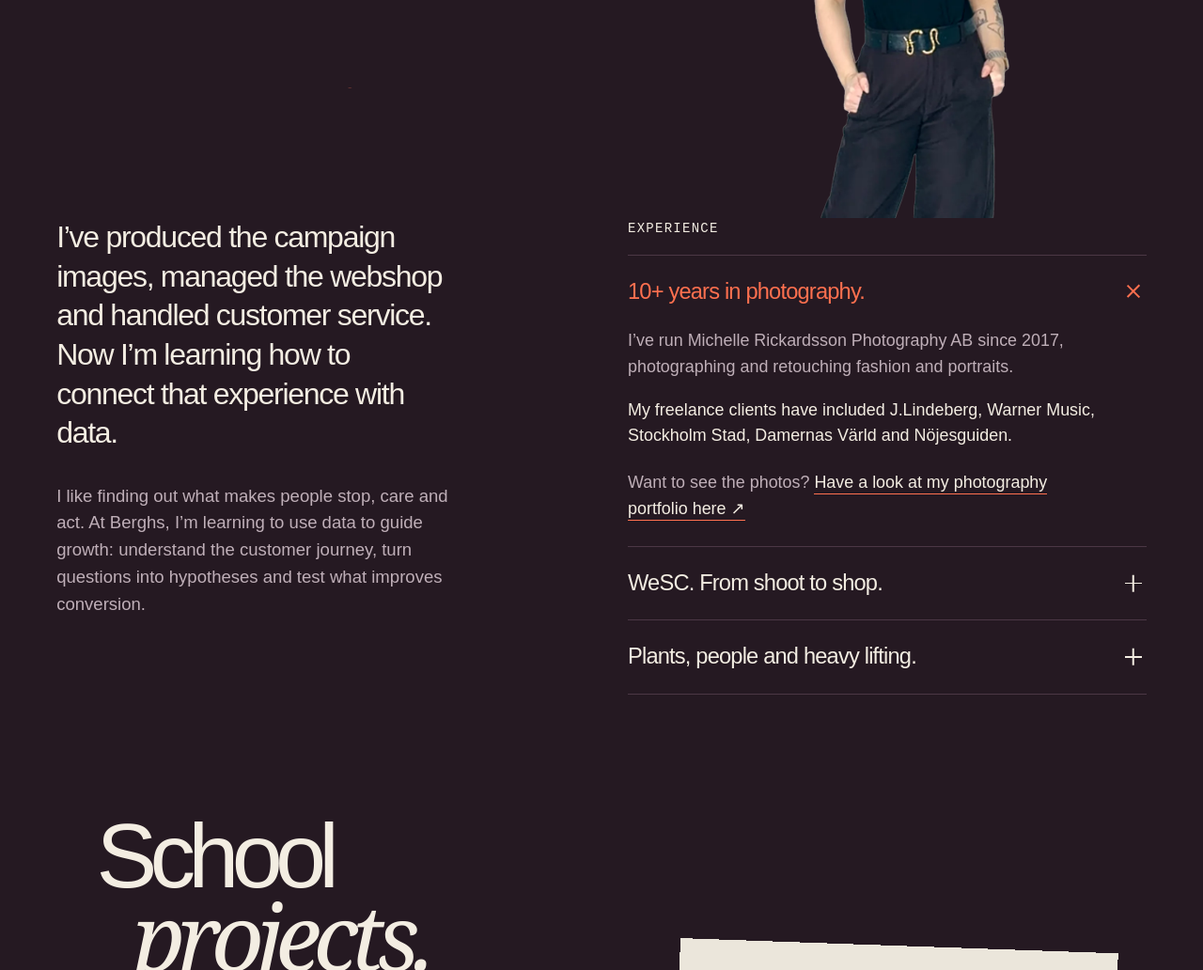
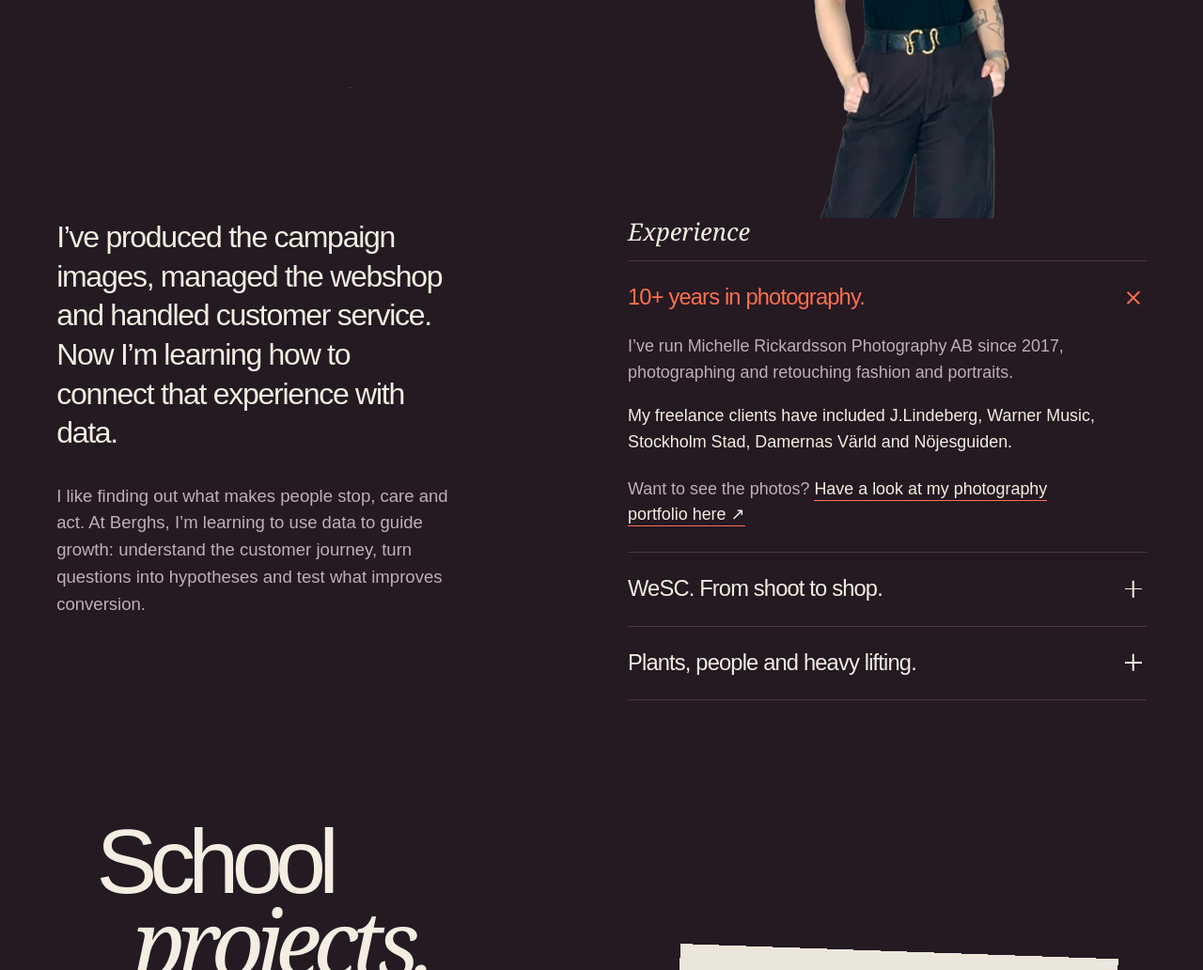
Before and after one commit to michellerickardsson/michellerickardsson.github.io, a plain HTML site: page index.html in a window 1280 px wide. Shown: the part 1494-2526 px from the top of the page at 94% size. Drawn offline with Linux system fonts and the light colour scheme.

Commit message:
Experience label: use the site's serif italic instead of monospace
Co-Authored-By: Claude Sonnet 5.5 <noreply@anthropic.com>

```diff
--- a/index.html
+++ b/index.html
@@ -136,7 +136,7 @@ j=d.createElement(s),dl=l!='dataLayer'?'&l='+l:'';j.async=true;j.src=
             </p>
           </div>
           <div class="experience-story" id="experience">
-            <h3 class="experience-label mono">Experience</h3>
+            <h3 class="experience-label">Experience</h3>
             <details class="experience-detail" name="experience" open>
               <summary>
                 <span>10+ years in photography.</span
--- a/portfolio.css
+++ b/portfolio.css
@@ -2261,8 +2261,11 @@ a.contact-destination:hover {
   color: var(--accent);
 }
 .experience-story .experience-label {
-  margin: 0 0 16px;
-  font-size: 14px;
+  margin: 0 0 14px;
+  font-family: Georgia, "Times New Roman", serif;
+  font-style: italic;
   font-weight: 400;
+  font-size: clamp(22px, 2vw, 28px);
+  line-height: 1.2;
   color: var(--paper);
 }
```
